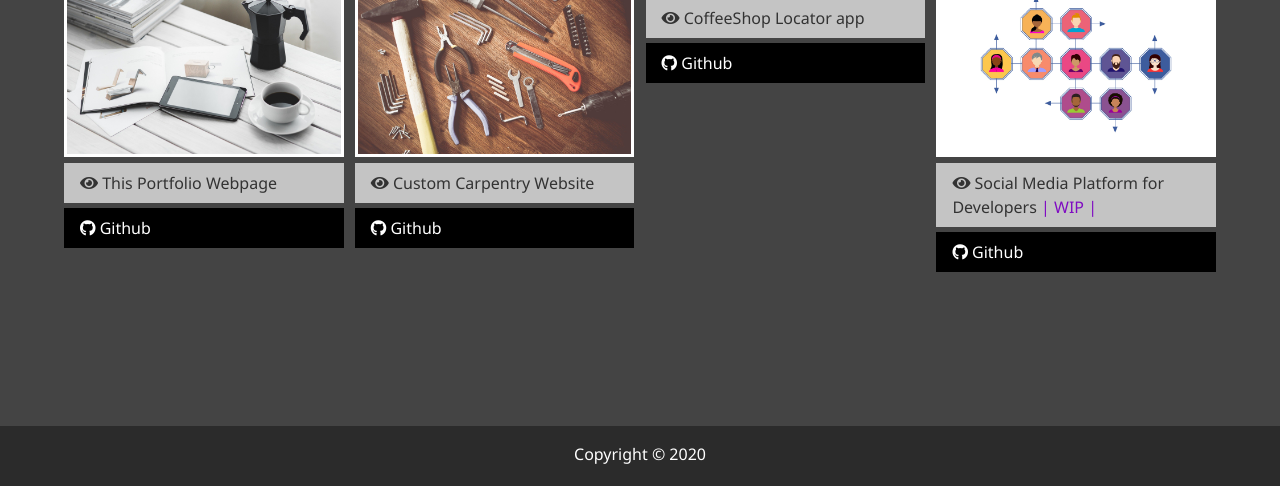
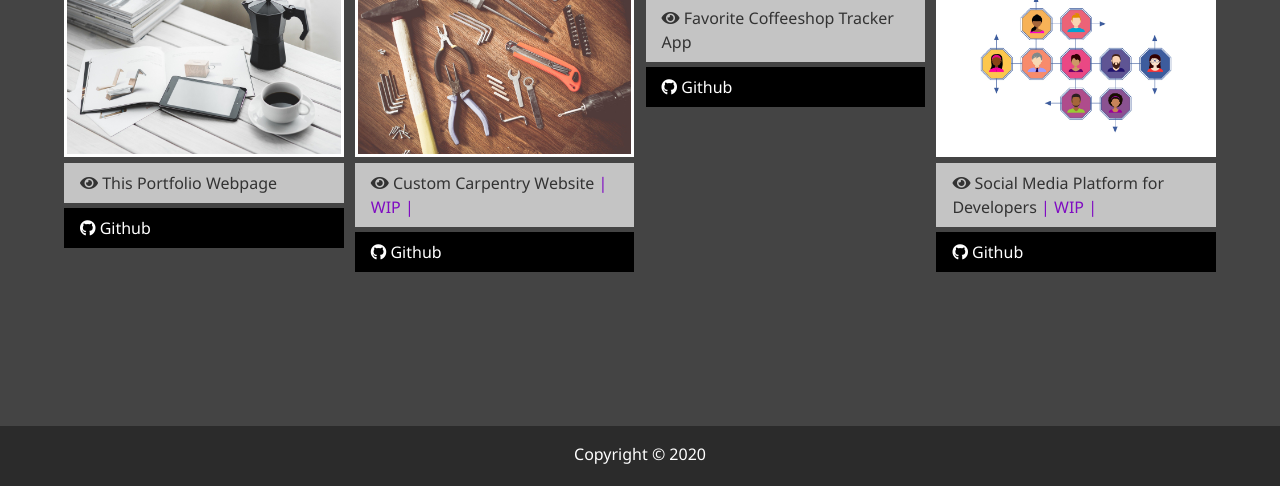
Before and after one commit to brianluisgomez/brianluisgomez.github.io, a website: page dist/work.html in a window 1280 px wide. Shown: the part 314-800 px from the top of the page. Drawn offline with Linux system fonts and the light colour scheme.

Commit message:
Updated Work

```diff
--- a/dist/work.html
+++ b/dist/work.html
@@ -12,7 +12,7 @@
     />
 
     <link rel="stylesheet" href="css/main.css" />
-    <title>Portfolio</title>
+    <title>Current Projects</title>
   </head>
 
   <body>
@@ -83,9 +83,13 @@
             <img src="img/projects/project2.jpg" alt="Project" />
           </a>
           <a href="#" class="btn-light">
-            <i class="fas fa-eye"></i> Custom Carpentry Website</a
+            <i class="fas fa-eye"></i> Custom Carpentry Website
+            <span class="text-emphatic">| WIP |</span></a
           >
-          <a href="#" class="btn-dark">
+          <a
+            href="https://github.com/brianluisgomez/Custom-Carpentry-Website"
+            class="btn-dark"
+          >
             <i class="fab fa-github"></i> Github
           </a>
         </div>
@@ -93,8 +97,11 @@
           <a href="#!">
             <img src="img/projects/project3.jpg" alt="Project" />
           </a>
-          <a href="#" class="btn-light">
-            <i class="fas fa-eye"></i> CoffeeShop Locator app
+          <a
+            href="https://github.com/brianluisgomez/Coffeeshop_locator_api"
+            class="btn-light"
+          >
+            <i class="fas fa-eye"></i> Favorite Coffeeshop Tracker App
           </a>
           <a
             href="https://github.com/brianluisgomez/Coffeeshop_locator_api"
```
Also changed, not shown: dist/index.html (+1 -1 lines).
